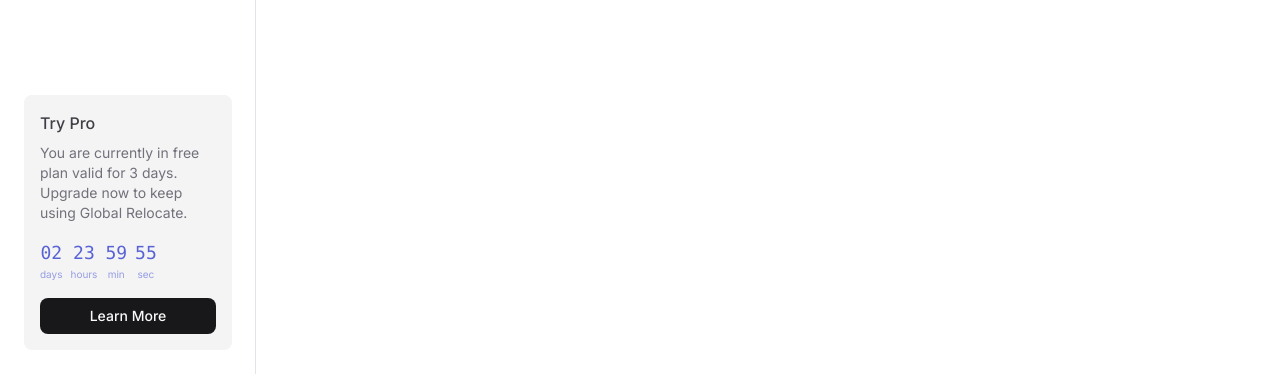
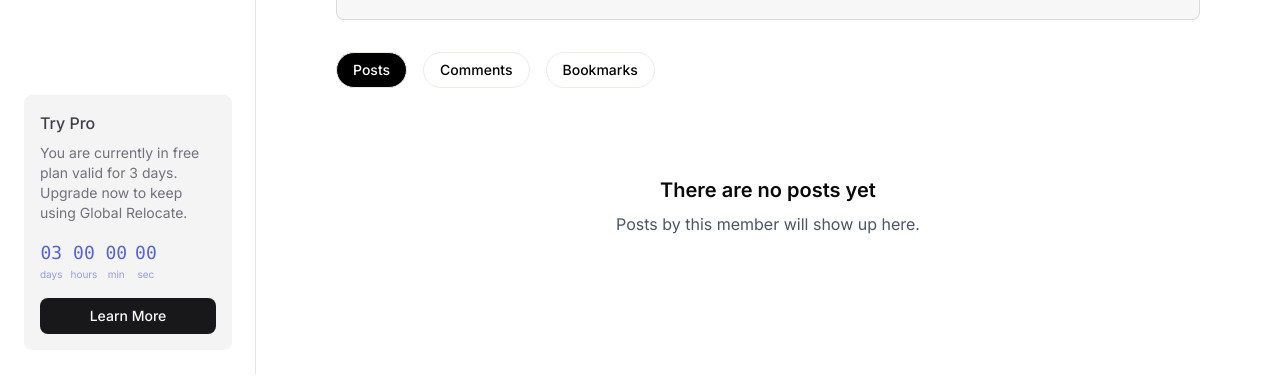
Before and after one commit to Global-Relocate/globalrelocatefrontend, a React (Vite) app: page /user/profile in a window 1280 px wide. Shown: the part 426-802 px from the top of the page. Built offline with nearby package versions, Linux system fonts and the light colour scheme; no server answers.

Commit message:
refactor: remove DashboardLayout from Profile page

```diff
--- a/src/pages/user/Profile.jsx
+++ b/src/pages/user/Profile.jsx
@@ -5,7 +5,6 @@ import { Button } from '@/components/ui/button';
 import FilterButton from "@/components/utils/FilterButton";
 import { ArrowLeft, MapPin } from 'lucide-react';
 import { LuUserRound } from "react-icons/lu";
-import DashboardLayout from '@/components/layouts/DashboardLayout';
 import { AuthContext } from "../../context/AuthContext";
 import AccountSettings from './AccountSettings';
 
@@ -45,7 +44,7 @@ const Profile = () => {
   };
 
   return (
-    <DashboardLayout>
+    <>
       <div className="max-w-4xl mx-auto px-4">
         {/* Header */}
         <div className="flex items-center gap-4 py-6">
@@ -108,7 +107,7 @@ const Profile = () => {
         {/* Account Settings Modal */}
         <AccountSettings open={isSettingsOpen} onOpenChange={setIsSettingsOpen} />
       </div>
-    </DashboardLayout>
+    </>
   );
 };
 
```
